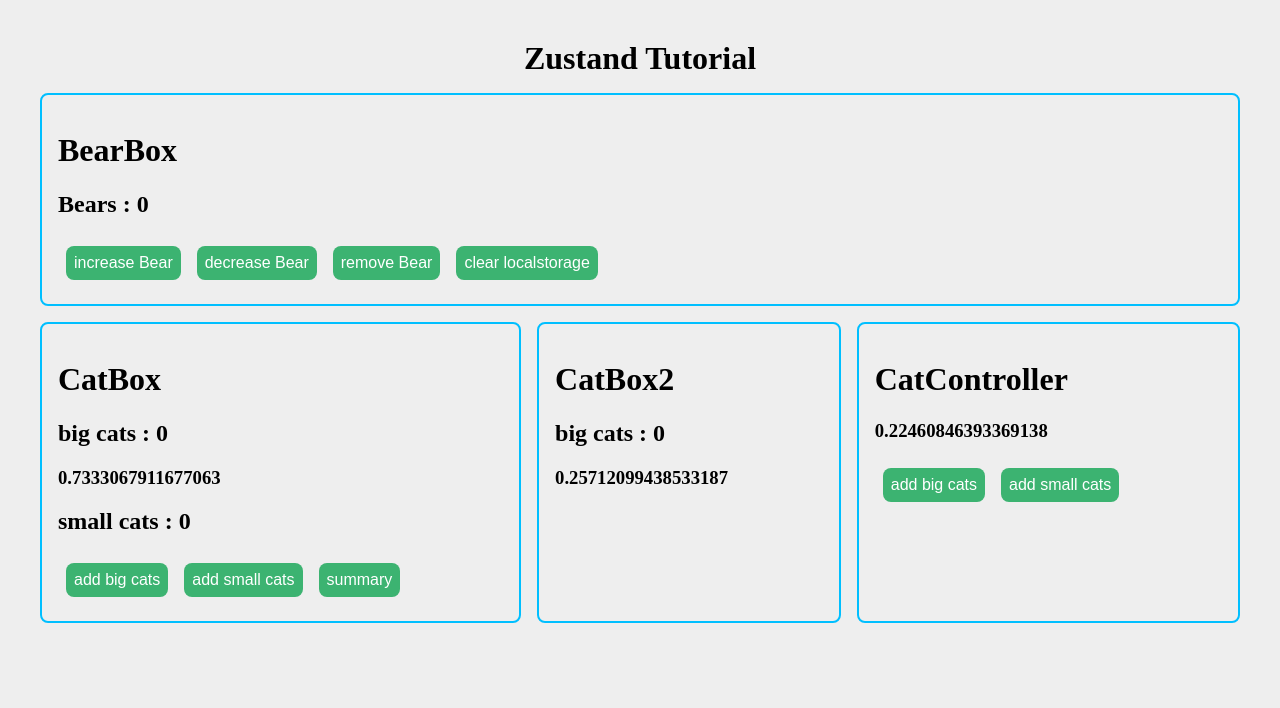
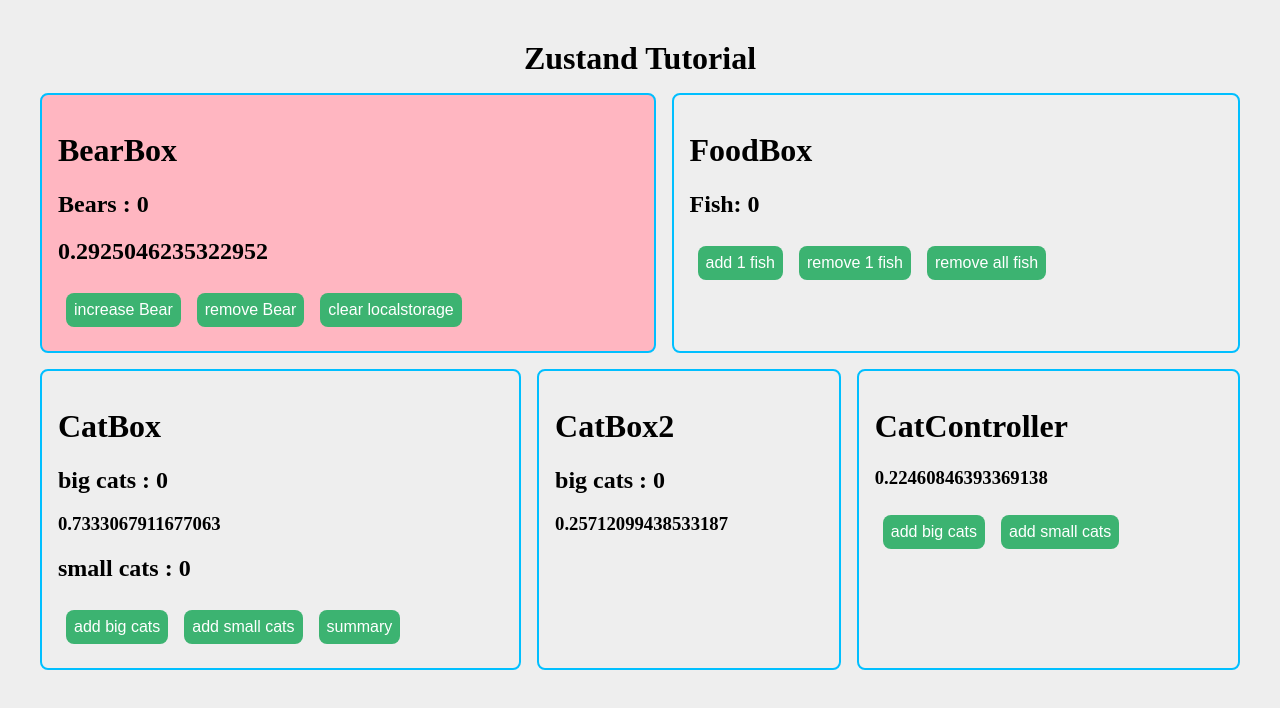
Before and after one commit to Robert-J-WANG/react_zustand_basic, a React (Vite) app: page / in a window 1280 px wide. Shown: the top 708 px of the page. Built offline with nearby package versions, Linux system fonts and the light colour scheme.

Commit message:
07_subscribe and subscribeWithSelector

```diff
--- a/src/App.tsx
+++ b/src/App.tsx
@@ -2,6 +2,7 @@
 import { CatBox } from "./components/CatBox";
 import { CatBox2 } from "./components/CatBox2";
 import { CatController } from "./components/CatController";
+import { FoodBox } from "./components/FoodBox";
 
 function App() {
   return (
@@ -10,6 +11,7 @@
         <h1>Zustand Tutorial</h1>
         <div>
           <BearBox />
+          <FoodBox />
         </div>
         <div>
           <CatBox />
--- a/src/components/BearBox.tsx
+++ b/src/components/BearBox.tsx
@@ -1,23 +1,75 @@
+import { useEffect, useState } from "react";
 import { useBearStore } from "../stores/bearStore";
+import { useFoodStore } from "../stores/foodStore";
+import { shallow } from "zustand/shallow";
 export const BearBox = () => {
   // const bears = useBearStore((state) => state.bears);
   // const increasePopulation = useBearStore((state) => state.increasePopulation);
   // const decreasePopulation = useBearStore((state) => state.decreasePopulation);
   // const removeAllBears = useBearStore((state) => state.removeAllBears);
 
-  const {
-    bears,
-    increasePopulation,
-    decreasePopulation,
-    removeAllBears,
-    resetBear,
-  } = useBearStore();
+  const { bears, increasePopulation, removeAllBears, resetBear } =
+    useBearStore();
+
+  // 获取foodStore中fish的数量，来设置背景颜色
+  // const fish = useFoodStore((state) => state.fish);
+
+  const [bgColor, setbgColor] = useState<
+    "lightskyblue" | "lightpink" | undefined
+  >(undefined);
+
+  useEffect(() => {
+    /* ---------- 没有使用到subscribeWithSelector中间件的情况 ---------- */
+    // const unsub = useFoodStore.subscribe((state, prevStat) => {
+    //   console.log(state, prevStat);
+    //   if (prevStat.fish <= 5 && state.fish > 5) {
+    //
+    //   } else if (prevStat.fish > 5 && state.fish <= 5) {
+    //     setbgColor("lightskyblue");
+    //   }
+    // });
+    /* ----------- 使用了subscribeWithSelector中间件的情况 ----------- */
+
+    const unsub = useFoodStore.subscribe(
+      (state) => state.fish, //   选择器
+      (prevFish, fish) => {
+        // 初次渲染的时候prevFish===fish
+        if (prevFish === fish) {
+          if (fish <= 5) {
+            setbgColor("lightpink");
+          } else {
+            setbgColor("lightskyblue");
+          }
+        }
+
+        if (prevFish <= 5 && fish > 5) {
+          setbgColor("lightpink");
+        } else if (prevFish > 5 && fish <= 5) {
+          setbgColor("lightskyblue");
+        }
+      }, // 监听器
+      {
+        equalityFn: shallow, // 判断是否相等
+        fireImmediately: true, // 是否立即执行
+        // fireImmediately: false, // 不立即执行
+      }
+    );
+
+    return unsub;
+  }, []);
+
   return (
-    <div className="box">
+    <div
+      className="box"
+      // 直接使用fish,每次fish数量的改变，都会引发页面的重新染，
+      // 使用subscribe可与解决重选然的问题
+      // style={{ backgroundColor: fish > 5 ? "lightskyblue" : "lightpink" }}
+      style={{ backgroundColor: bgColor }}
+    >
       <h1>BearBox</h1>
       <h2>Bears : {bears}</h2>
+      <h2>{Math.random()}</h2>
       <button onClick={increasePopulation}>increase Bear</button>
-      <button onClick={decreasePopulation}>decrease Bear</button>
       <button onClick={removeAllBears}>remove Bear</button>
       {/* 注意：使用persist.clearStorage方法，只能清除localstorage里的数据，但无法清除memory的数据 */}
       {/* <button onClick={useBearStore.persist.clearStorage}>
--- /dev/null
+++ b/src/components/FoodBox.tsx
@@ -0,0 +1,14 @@
+import { useFoodStore } from "../stores/foodStore";
+
+export const FoodBox = () => {
+  const { fish, addOneFish, removeOneFish, removeAllFish } = useFoodStore();
+  return (
+    <div className="box">
+      <h1>FoodBox</h1>
+      <h2>Fish: {fish}</h2>
+      <button onClick={addOneFish}>add 1 fish</button>
+      <button onClick={removeOneFish}>remove 1 fish</button>
+      <button onClick={removeAllFish}>remove all fish</button>
+    </div>
+  );
+};
--- a/src/stores/bearStore.ts
+++ b/src/stores/bearStore.ts
@@ -5,7 +5,6 @@
   color: string;
   size: string;
   increasePopulation: () => void;
-  decreasePopulation: () => void;
   removeAllBears: () => void;
   resetBear: () => void;
 };
@@ -20,7 +19,6 @@
         color: "red",
         size: "big",
         increasePopulation: () => set((state) => ({ bears: state.bears + 1 })),
-        decreasePopulation: () => set((state) => ({ bears: state.bears - 1 })),
         removeAllBears: () => set({ bears: 0 }),
         resetBear: () => set({ bears: 0, color: "red", size: "big" }),
       }),
--- a/src/stores/catStore.ts
+++ b/src/stores/catStore.ts
@@ -1,7 +1,7 @@
 import { create } from "zustand";
 import { immer } from "zustand/middleware/immer";
 import { createSelectors } from "../utils/createSelectors";
-import { devtools, persist } from "zustand/middleware";
+import { devtools, persist, subscribeWithSelector } from "zustand/middleware";
 
 type TcatStoreState = {
   cats: {
@@ -18,6 +18,7 @@
   create<TcatStoreState>()(
     immer(
       devtools(
+        subscribeWithSelector(
           persist(
             (set, get) => ({
               cats: {
@@ -49,6 +50,7 @@
             {
               name: "cat-store",
             }
+          )
         ),
         { enabled: true, name: "cat store" }
       )
--- /dev/null
+++ b/src/stores/foodStore.ts
@@ -0,0 +1,24 @@
+import { create } from "zustand";
+import { subscribeWithSelector } from "zustand/middleware";
+
+type TfoodStoreState = {
+  fish: number;
+  addOneFish: () => void;
+  removeOneFish: () => void;
+  removeAllFish: () => void;
+};
+
+export const useFoodStore = create<TfoodStoreState>()(
+  subscribeWithSelector((set) => ({
+    fish: 0,
+    addOneFish: () =>
+      set((state) => ({
+        fish: state.fish + 1,
+      })),
+    removeOneFish: () =>
+      set((state) => ({
+        fish: state.fish - 1,
+      })),
+    removeAllFish: () => set({ fish: 0 }),
+  }))
+);
```
Lines whose indentation alone changed are shown as unchanged.
